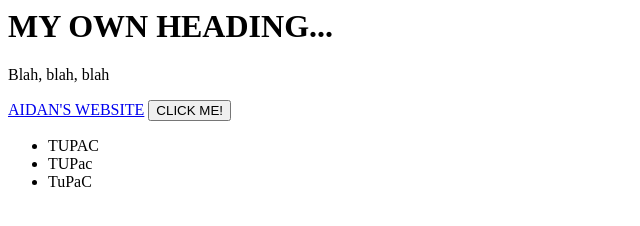
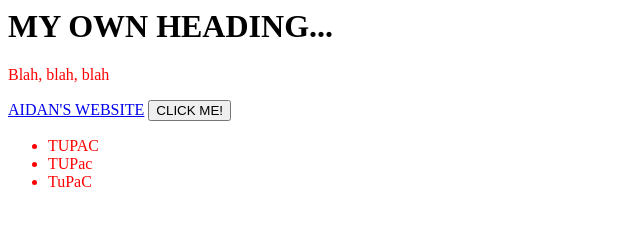
Before and after one commit to Hajile1293/New-Website, a plain HTML site: page index.html in a window 1280 px wide. Shown: the whole page, without its empty margins (0-640 px from the left). Drawn offline with Linux system fonts and the light colour scheme.

Commit message:
Update index.html

```diff
--- a/index.html
+++ b/index.html
@@ -6,12 +6,12 @@
 </head>
 
 <h1>MY OWN HEADING...</h1>
-<p>Blah, blah, blah</p>
+<p style="color:red">Blah, blah, blah</p>
   <a href="http://www.aianmoo16.com">AIDAN'S WEBSITE</a>
 
   <button>CLICK ME!</button>
 
-<ul>
+<ul style="color:red">
   <li>TUPAC</li>
   <li>TUPac</li>
   <li>TuPaC</li>
```
